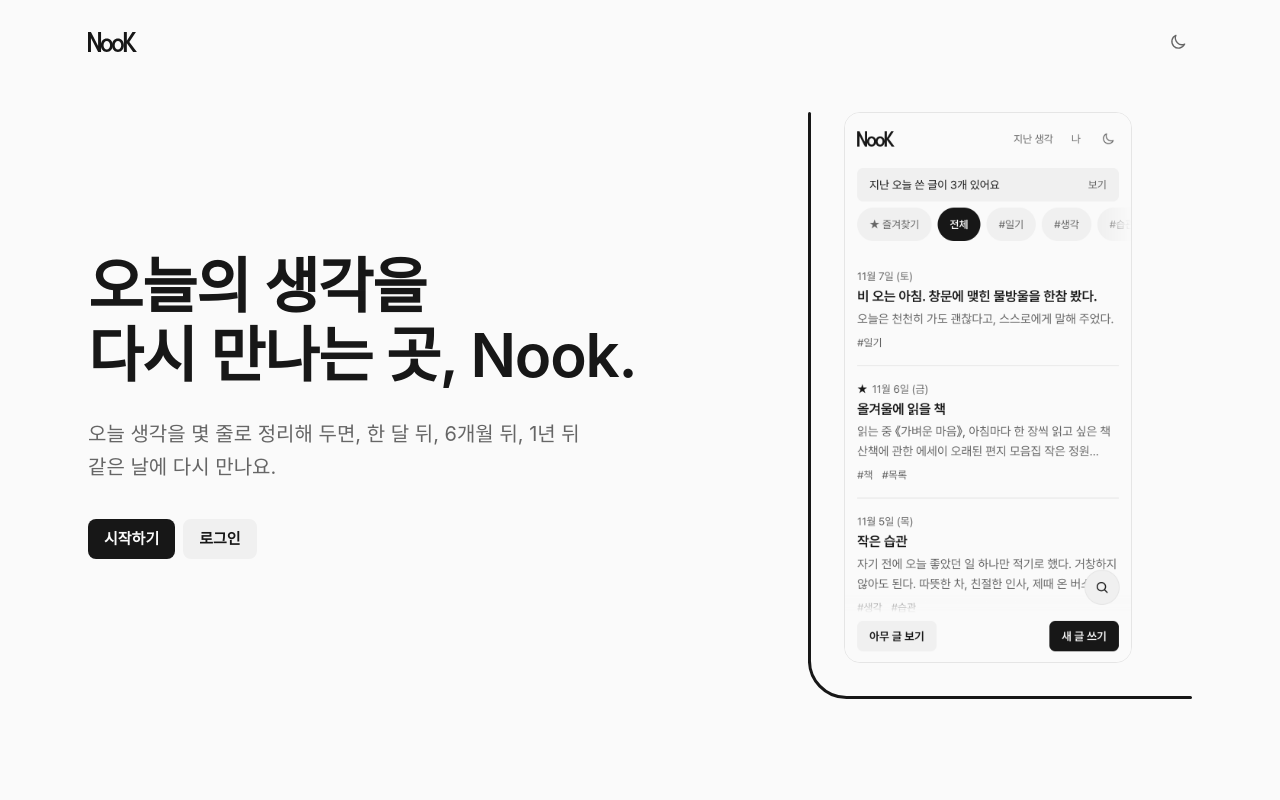
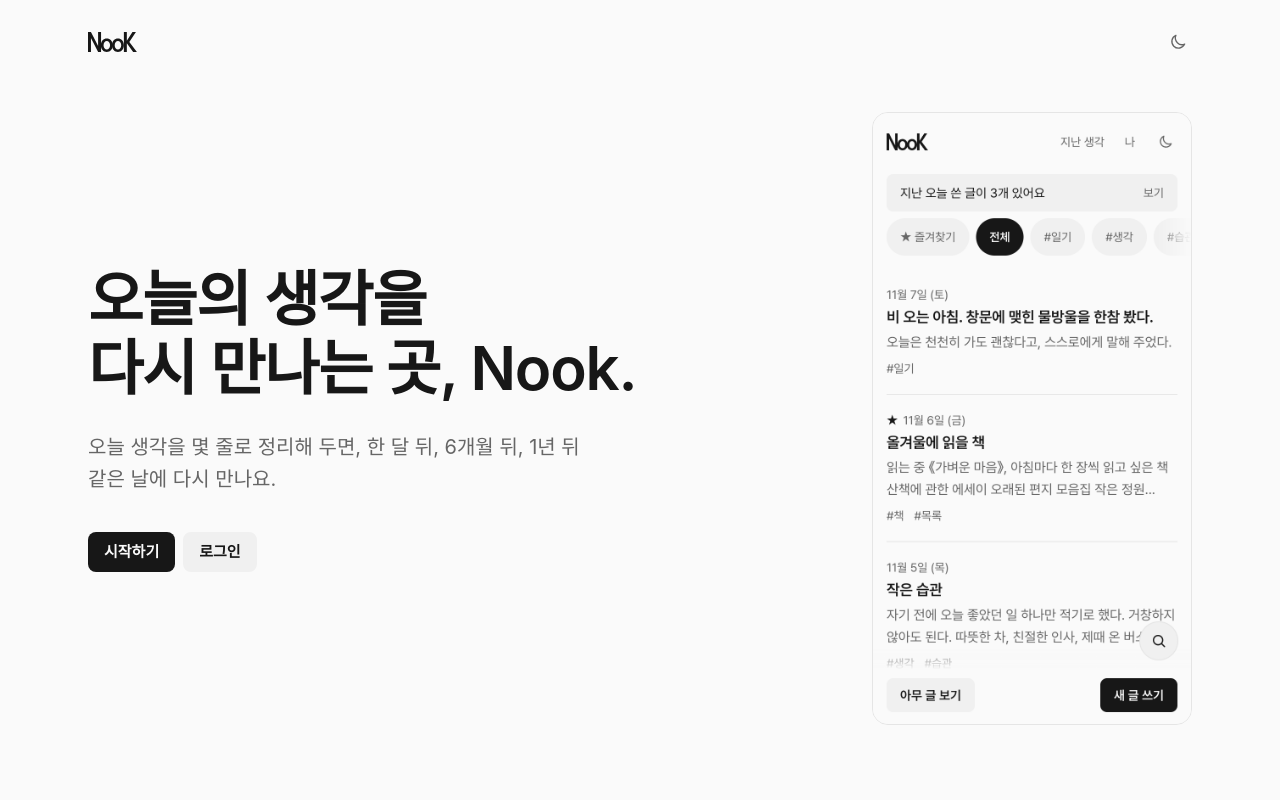
Before and after one commit to choitjddn0311/nook, a Next.js app: page /welcome in a window 1280 px wide. Shown: the top 800 px of the page. Built offline with nearby package versions, Linux system fonts and the light colour scheme; no server answers; a web font is replaced by a local one.

Commit message:
fix: 랜딩 첫 화면의 구석 선과 움직임 제거 (#27)
Co-authored-by: Claude Opus 5.5 <noreply@anthropic.com>

```diff
--- a/src/app/globals.css
+++ b/src/app/globals.css
@@ -385,23 +385,6 @@ section[aria-label="미리보기"] .markdown pre {
   }
 }
 
-/* 랜딩 첫 화면의 한 번뿐인 움직임: 구석에서 바깥으로 펼쳐진다. 튀지 않고 부드럽게 멈춘다 */
-@media (prefers-reduced-motion: no-preference) {
-  .landing-corner {
-    animation: nook-corner-open 700ms cubic-bezier(0.2, 0.8, 0.2, 1) both;
-  }
-}
-@keyframes nook-corner-open {
-  from {
-    opacity: 0;
-    clip-path: inset(55% 45% -4px -4px);
-  }
-  to {
-    opacity: 1;
-    clip-path: inset(-4px -4px -4px -4px);
-  }
-}
-
 /* 랜딩만 넓은 화면에서 폭을 넓힌다. Next는 지나온 화면을 display:none으로 숨겨 두므로, 숨겨진 랜딩에는 반응하지 않게 한다 */
 @media (min-width: 1024px) {
   body:has(.landing:not([style*="display: none"])) > header,
--- a/src/app/welcome/page.tsx
+++ b/src/app/welcome/page.tsx
@@ -12,7 +12,6 @@ export const metadata: Metadata = {
 
 // 로그인 전 첫 화면(랜딩). 주소는 / 이고, proxy가 로그인 안 한 사람만 이 화면으로 돌려 보여 준다.
 // 말하려는 것: 일기는 쓰고 나면 다시 안 보게 된다. Nook은 짧게 정리한 생각을 다시 꺼내 준다.
-// 기억에 남길 한 가지는 앱 아이콘의 ㄴ자 구석 선이다. 나머지는 조용하게 둔다.
 // 넓은 화면(lg 이상)에서는 .landing이 헤더와 본문 폭을 넓힌다 (globals.css).
 
 const ABSENT = ["피드", "좋아요", "팔로워", "알림", "광고"];
@@ -69,19 +68,13 @@ export default function WelcomePage() {
           <Actions className="mt-7 hidden sm:flex lg:mt-9" />
         </div>
 
-        <div className="landing-corner relative mt-12 pb-6 pl-6 sm:mt-16 sm:pb-9 sm:pl-9 lg:mt-0">
-          {/* 앱 아이콘의 ㄴ자 구석: 세로 막대, 곡선, 가로 막대. 끝은 둥글게 (둥근 테두리는 Chrome에서 끝에 흔적이 남아 쓰지 않는다) */}
-          <span aria-hidden="true" className="absolute top-0 bottom-10 left-0 w-[3px] rounded-t-full bg-text" />
-          <svg aria-hidden="true" viewBox="0 0 40 40" className="absolute bottom-0 left-0 size-10 text-text">
-            <path d="M1.5 0 A 37 37 0 0 0 38.5 38.5 H40" fill="none" stroke="currentColor" strokeWidth="3" />
-          </svg>
-          <span aria-hidden="true" className="absolute right-0 bottom-0 left-10 h-[3px] rounded-r-full bg-text" />
+        <div className="mt-12 sm:mt-16 lg:mt-0">
           <LandingShot
             name="home"
             alt="Nook 홈 화면. 맨 위에 '지난 오늘 쓴 글이 3개 있어요' 안내가 있고, 그 아래로 글 목록이 보입니다."
             sizes="(min-width: 640px) 320px, 75vw"
             eager
-            className="w-[78%] max-w-80 lg:w-full lg:max-w-72"
+            className="w-[78%] max-w-80 lg:ml-auto lg:w-full"
           />
         </div>
       </section>
```
